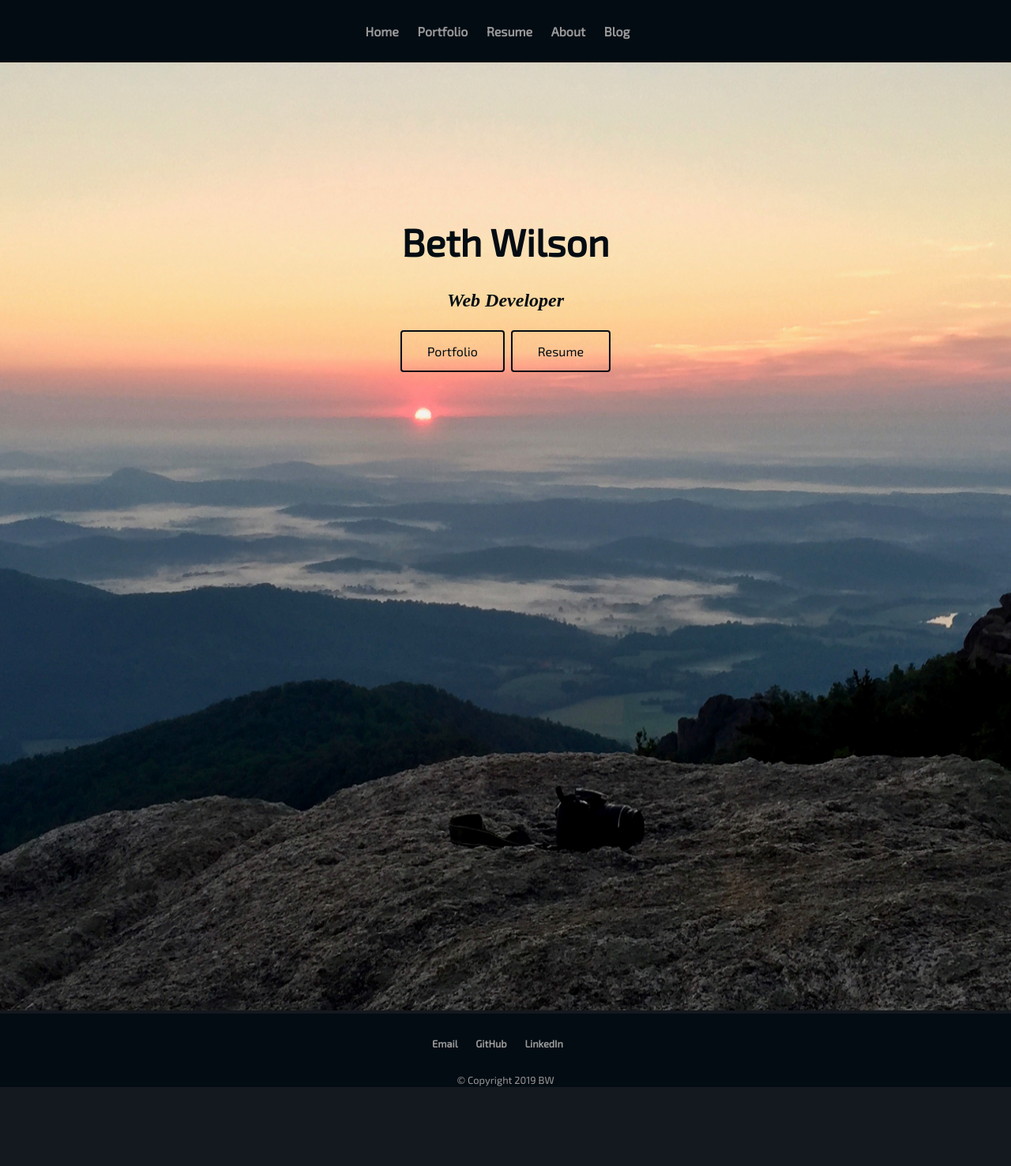
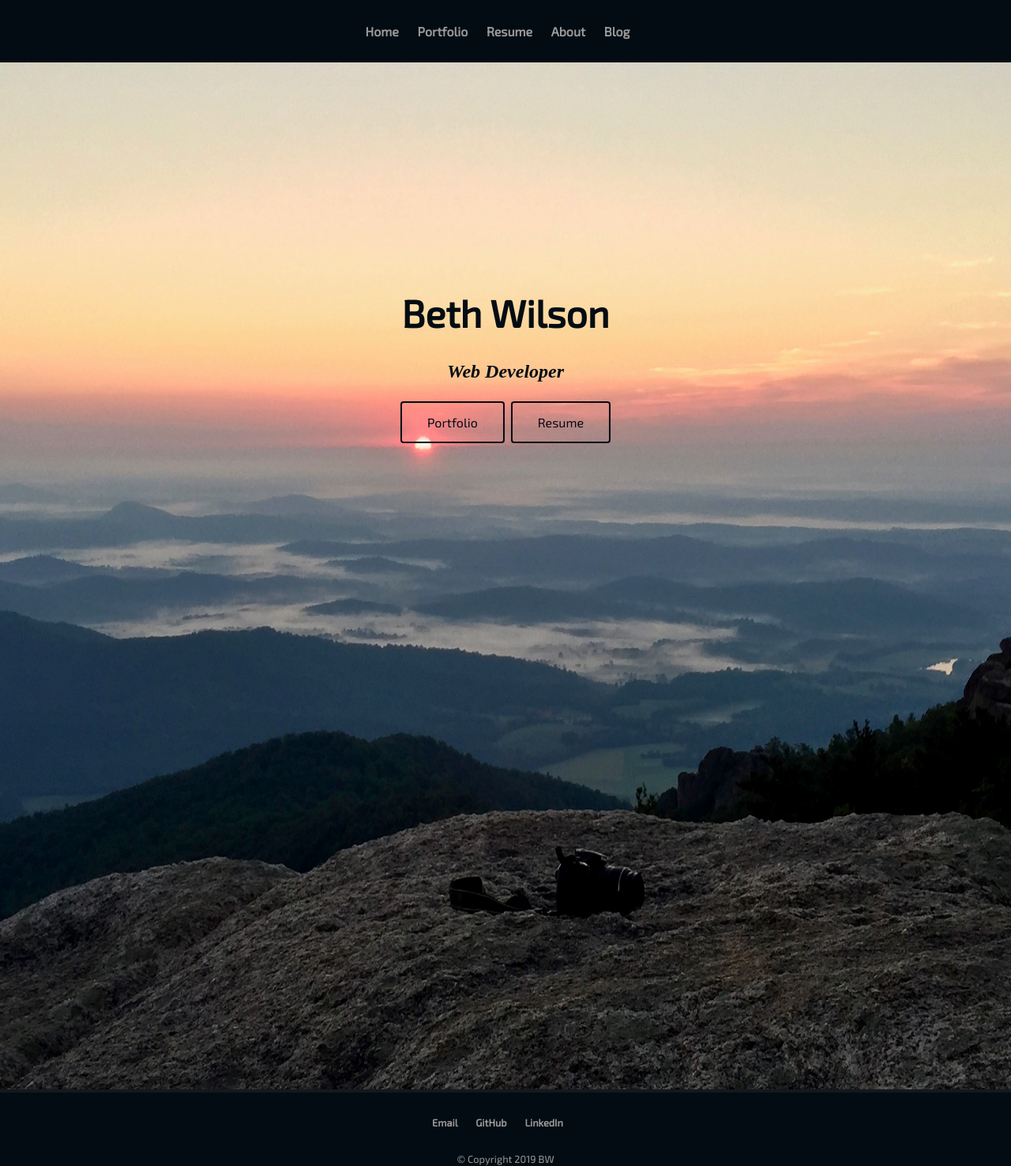
Before and after one commit to bethwilson07/bethwilson07.github.io, a Jekyll site: the page built from index.html, in a window 1280 px wide. Shown: the whole page at 79% size. Built offline with Jekyll 4.4.1, drawn with Linux system fonts in a browser that asks for light colours; before the commit the page ends 1376 px from its top, so only the background shows below that.

Commit message:
changed top parameter

```diff
--- a/css/main.css
+++ b/css/main.css
@@ -37,7 +37,7 @@ a:hover {
 
 .centered {
   position: absolute;
-  top: 40%;
+  top: 50%;
   left: 50%;
   transform: translate(-50%, -50%);
   color: #040c13;
--- a/index.html
+++ b/index.html
@@ -2,7 +2,7 @@
 layout: default
 ---
 	<div class="blurb">
-		<img src="./assets/images/mid_img.jpg" alt="sunset" style="width:100%;height:1200px;">
+		<img src="./assets/images/mid_img.jpg" alt="sunset" style="width:100%;height:1300px;">
 		<div class="centered">
 			<h1 style="text-align:center;color:#040c13;">Beth Wilson</h1>
 			<h2 style="text-align:center;color:#040c13;"><i> Web Developer</i></h2>
--- a/portfolio/index.html
+++ b/portfolio/index.html
@@ -3,9 +3,9 @@ layout: default
 ---
 
 <div class="blurb">
-  <img src="../assets/images/rock_altars.jpg" alt="rocks" style="width:100%;height:1200px;">
+  <img src="../assets/images/rock_altars.jpg" alt="rocks" style="width:100%;height:1300px;">
 
-  <div class="projects" style="position:absolute;top: 30%;left:57%;transform: translate(-57%, -12%);background-color:#040c13e3;padding: 0 2rem 2rem 2rem;border-radius:8px;">
+  <div class="projects" style="position:absolute;top: 40%;left:57%;transform: translate(-57%, -12%);background-color:#040c13e3;padding: 0 2rem 2rem 2rem;border-radius:8px;">
       <h1 style="text-align:center;color:#999">Projects</h1>
         <div class="grid-container" >
             <article class="project-listing">
```
